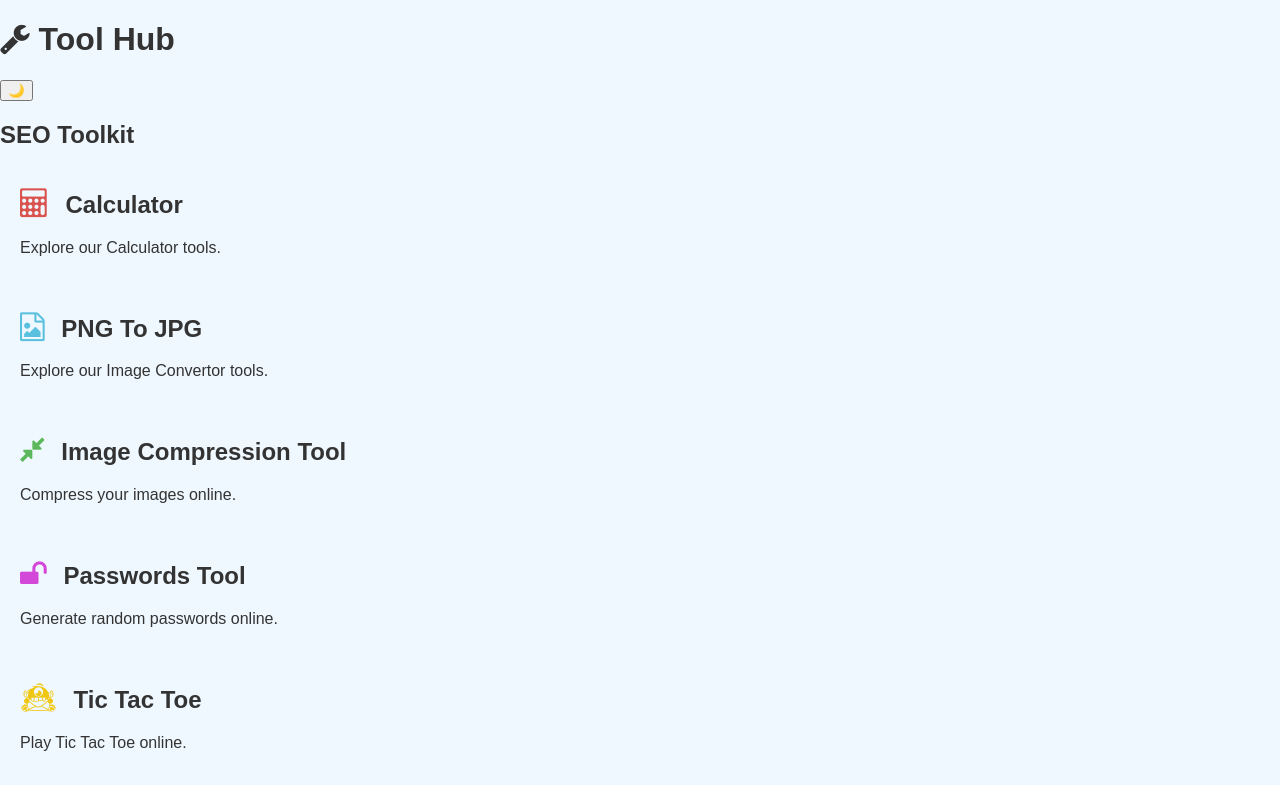
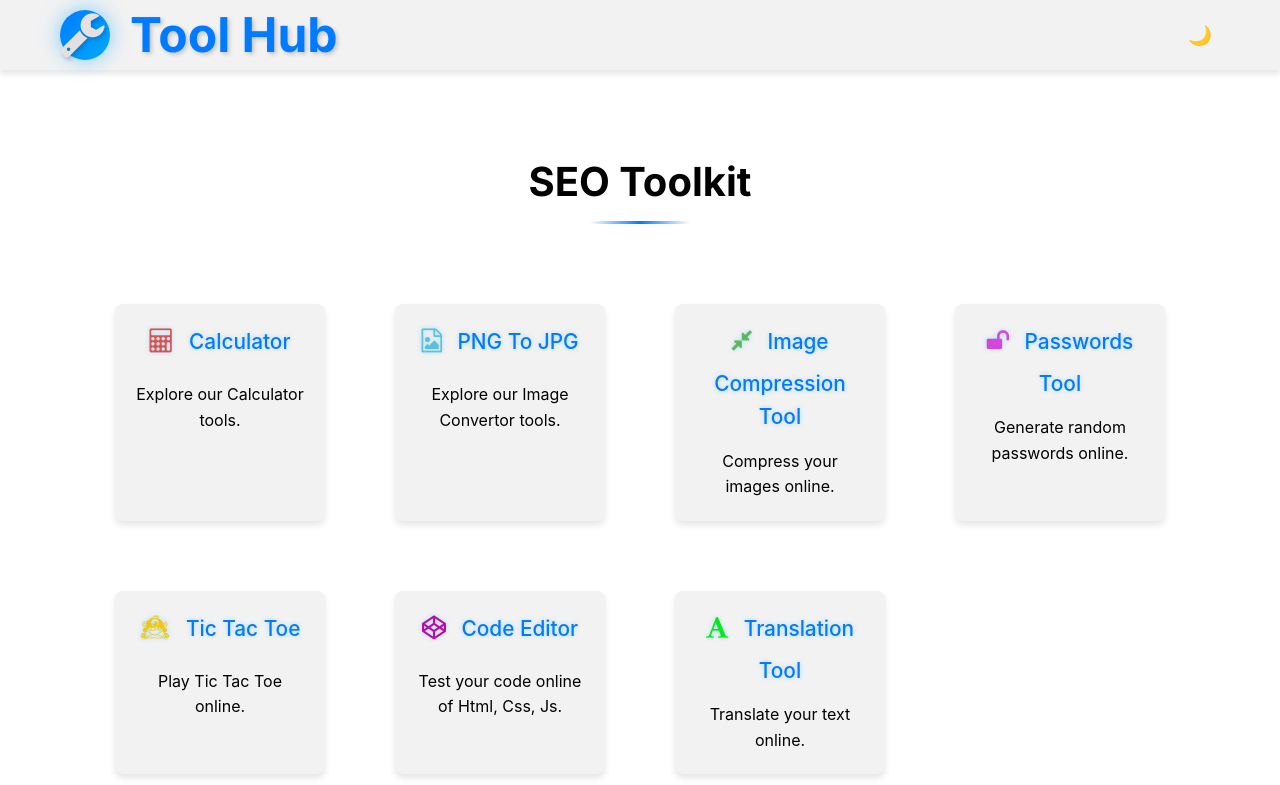
Before and after one commit to vikrams444/tools, a plain HTML site: page index.html in a window 1280 px wide. Shown: the top 785 px of the page. Drawn offline with Linux system fonts and the light colour scheme; a web font is replaced by a local one.

Commit message:
Update style.css

```diff
--- a/style.css
+++ b/style.css
@@ -1,52 +1,240 @@
-body {
-    font-family: Arial, sans-serif;
+ /* Base Styles & Variables */
+:root {
+    --transition: all 0.3s ease;
+    --border-radius: 8px;
+    --box-shadow: 0 4px 6px rgba(0, 0, 0, 0.1);
+    --card-padding: 20px;
+    --max-width: 1200px;
+    --header-height: 70px;
+
+    /* Light Theme Defaults */
+    --bg-main: #ffffff;
+    --bg-card: #f2f2f2;
+    --text-primary: #000000;
+    --text-secondary: #333333;
+    --accent: #007bff;
+    --accent-light: #00aaff;
+    --glow: 0 0 10px rgba(0, 123, 255, 0.3);
+    --underline: linear-gradient(90deg, transparent, var(--accent), transparent);
+}
+
+/* Dark Theme Variables */
+[data-theme="dark"] {
+    --bg-main: #0d0f14;
+    --bg-card: #12151a;
+    --text-primary: #ffffff;
+    --text-secondary: #e0e0e0;
+    --accent: #00aaff;
+    --accent-light: #00ccff;
+    --glow: 0 0 15px rgba(0, 170, 255, 0.5);
+    --underline: linear-gradient(90deg, transparent, var(--accent-light), transparent);
+}
+
+/* Global Styles */
+* {
     margin: 0;
     padding: 0;
-    background-color: #f0f8ff;
-    color: #333;
+    box-sizing: border-box;
 }
 
-.main-header {
-   background-image: linear-gradient(to right, #6a11cb 0%, #2575fc 100%);
-    transition: all 0.5s ease;
-    color: #d6d4d4;
-    padding: 2em 0;
-    text-align: center;
-    box-shadow: 0 4px 12px rgba(0, 0, 0, 0.15);
-    border-bottom: 3px solid #1e829b;
+ body {
+    font-family: 'Inter', -apple-system, BlinkMacSystemFont, sans-serif;
+    background-color: var(--bg-main);
+    color: var(--text-primary);
+    transition: var(--transition);
+    line-height: 1.6;
+    min-height: 100vh;
+    position: relative;
 }
 
-.main-header h1 {
+@font-face {
+    font-family: 'Inter';
+    font-style: normal;
+    font-weight: 400;
+    font-display: swap;
+    src: local('Inter'), url(https://fonts.gstatic.com/s/inter/v12/UcCO3FwrK3iLTeHuS_fvQtMwCp50KnMw2boKoduKmMEVuLyfAZ9hiA.woff2) format('woff2');
+}
+
+@font-face {
+    font-family: 'Inter';
+    font-style: normal;
+    font-weight: 700;
+    font-display: swap;
+    src: local('Inter Bold'), url(https://fonts.gstatic.com/s/inter/v12/UcCO3FwrK3iLTeHuS_fvQtMwCp50KnMw2boKoduKmMEVuFuYAZ9hiA.woff2) format('woff2');
+}
+
+a {
+    text-decoration: none;
+    color: inherit;
+}
+
+button, input, textarea, select {
+    font-family: inherit;
+    font-size: inherit;
+    color: inherit;
+    background-color: transparent;
+    border: none;
+    outline: none;
+}
+
+button {
+    cursor: pointer;
+}
+
+ /* Layout */
+.container {
+    width: 100%;
+    max-width: var(--max-width);
+    margin: 0 auto;
+    padding: 0 20px;
+}
+
+/* Header */
+header {
+    position: sticky;
+    top: 0;
+    left: 0;
+    width: 100%;
+    height: var(--header-height);
+    background-color: var(--bg-card);
+    box-shadow: var(--box-shadow);
+    z-index: 100;
+    transition: var(--transition);
+}
+
+.header-container {
+    display: flex;
+    justify-content: space-between;
+    align-items: center;
+    height: 100%;
+}
+
+header h1 {
     margin: 0;
     font-size: 3em;
+    line-height: 1.2;
     text-shadow: 2px 2px 4px rgba(0, 0, 0, 0.2);
 }
 
-.main-header h1 i {
+header h1 i {
     margin-right: 15px;
     font-size: 0.9em;
 }
 
-main {
+.tool-icon {
+    width: 50px;
+    height: 50px;
+    /* margin-bottom: 10px; */
+    background: linear-gradient(135deg, var(--accent), var(--accent-light));
+    border-radius: 50%;
     display: flex;
-    flex-wrap: wrap;
+    align-items: center;
+    justify-content: center;
+    color: rgb(229, 224, 224);
+    font-size: 2.0rem;
+    box-shadow: 0 0 20px rgba(0, 170, 255, 0.5);
+}
+
+/* Tools Section */
+.tools-section {
+    padding: 80px 0;
+}
+
+.logo {
+    font-size: 3.0rem;
+    font-weight: 700;
+    color: var(--accent);
+    display: flex;
+    align-items: center;
+    gap: 5px;
+}
+
+.logo span {
+    color: var(--text-primary);
+}
+
+.theme-toggle {
+    background: none;
+    font-size: 1.2rem;
+    width: 40px;
+    height: 40px;
+    border-radius: 50%;
+    display: flex;
+    align-items: center;
+    justify-content: center;
+    transition: var(--transition);
+}
+
+.theme-toggle:hover {
+    background-color: rgba(0, 170, 255, 0.1);
+}
+
+.hamburger {
+    display: none;
+    flex-direction: column;
+    gap: 5px;
+    width: 30px;
+    cursor: pointer;
+}
+
+.hamburger span {
+    width: 100%;
+    height: 3px;
+    background-color: var(--text-primary);
+    border-radius: 3px;
+    transition: var(--transition);
+}
+
+.section-title {
+    text-align: center;
+    margin-bottom: 50px;
+    font-size: 2.5rem;
+    position: relative;
+}
+
+.section-title::after {
+    content: '';
+    position: absolute;
+    bottom: -10px;
+    left: 50%;
+    transform: translateX(-50%);
+    width: 100px;
+    height: 3px;
+    background: var(--underline);
+}
+
+.tools-grid {
+    display: grid;
+    width: 100%;
+    gap: 30px;
     justify-content: center;
     padding: 20px;
+    align-items: stretch;
+    /* Items will be at least 250px and expand equally */
+    /* grid-template-columns: repeat(auto-fill, minmax(250px, 1fr)); */
+    /* grid-auto-columns: 4fr; All columns will be equal width */
+    /* grid-auto-rows: 3fr; All rows will be equal height */
+    grid-template-columns: repeat(4, minmax(250px, 100px));
+}
+.tool-title {
+    font-size: 1.3rem;
+    margin-bottom: 15px;
+    color: var(--accent);
+    font-weight: 500;
+    text-shadow: 0 0 5px rgba(0, 170, 255, 0.3);
 }
 
-.card {
-    width: 300px;
-    padding: 20px;
-    background-color: #fff;
-    border-radius: 8px;
-    box-shadow: 0 4px 8px rgba(0, 0, 0, 0.1);
+.tools-card {
+    background-color: var(--bg-card);
+    border-radius: var(--border-radius);
+    padding: var(--card-padding);
+    box-shadow: var(--box-shadow);
+    transition: var(--transition);
+    border: 1px solid transparent;
     text-align: center;
     transition: transform 0.3s, box-shadow 0.3s;
     height: 100%;
-    box-sizing: border-box;
-    display: flex;
-    flex-direction: column;
-    justify-content: center;
+    padding: 20px;
 }
 
 .card-link {
@@ -56,14 +244,21 @@
     display: flex;
 }
 
-.card-link:hover .card {
+.card-link:hover .tools-card {
     transform: translateY(-5px);
-    box-shadow: 0 8px 16px rgba(0, 0, 0, 0.2);
+    box-shadow: 0 10px 20px rgba(0, 0, 0, 0.1);
+    border-color: var(--accent);
+    box-shadow: var(--glow);
 }
 
 .card-link h2 i {
+    font-size: 1.5rem;
+    margin-bottom: 15px;
     margin-right: 10px;
-    font-size: 1.2em;
+    color: var(--accent);
+    font-weight: 100;
+    text-shadow: 0 0 5px rgba(0, 170, 255, 0.3);
+
 }
 
 .card-link:nth-child(1) h2 i {
@@ -96,6 +291,17 @@
     color: #09ede9;
 }
 
+.card-link:nth-child(10) h2 i {
+    color: #d9534f;
+}
+
+.card-link:nth-child(11) h2 i {
+    color: #043442;
+}
+
+.card-link:nth-child(12) h2 i {
+    color: #5cb85c;
+}
 
 .ad-container {
     display: flex;
@@ -108,8 +314,12 @@
 .ad-placeholder {
     width: 400px;
     height: 250px;
-    background-color: #e9e9e9;
-    border: 1px solid #ccc;
+    background-color: var(--bg-card);
+    border-radius: var(--border-radius);
+    padding: var(--card-padding);
+    box-shadow: var(--box-shadow);
+    transition: var(--transition);
+    border: 1px solid transparent;
     display: flex;
     justify-content: center;
     align-items: center;
@@ -119,8 +329,78 @@
 }
 
 footer {
+    background-color: var(--bg-card);
+    padding: 30px 0;
     text-align: center;
-    padding: 1em 0;
-    background-color: #4a90e2;
-    color: #fff;
+    margin-top: 50px;
 }
+
+.footer-links {
+    display: flex;
+    justify-content: center;
+    gap: 20px;
+    margin-bottom: 20px;
+}
+
+.footer-links a {
+    color: var(--text-secondary);
+    transition: var(--transition);
+}
+
+.footer-links a:hover {
+    color: var(--accent);
+}
+
+.copyright {
+    color: var(--text-secondary);
+    font-size: 0.9rem;
+}
+
+@keyframes pulse {
+    0% {
+        transform: translate(0, 0);
+    }
+    25% {
+        transform: translate(5%, 5%);
+    }
+    50% {
+        transform: translate(10%, 0);
+    }
+    75% {
+        transform: translate(5%, -5%);
+    }
+    100% {
+        transform: translate(0, 0);
+    }
+}
+
+/* Responsive Styles */
+@media (max-width: 1024px) {
+    .tools-grid {
+        grid-template-columns: repeat(2, 1fr);
+    }
+}
+
+    @media (max-width: 768px) {
+    .hamburger {
+        display: flex;
+    }
+
+    .hamburger.active span:nth-child(1) {
+        transform: translateY(8px) rotate(45deg);
+    }
+
+    .hamburger.active span:nth-child(2) {
+        opacity: 0;
+    }
+
+    .hamburger.active span:nth-child(3) {
+        transform: translateY(-8px) rotate(-45deg);
+    }
+}
+
+    @media (max-width: 600px) {
+    .tools-grid {
+        grid-template-columns: 1fr;
+    }
+}
```
